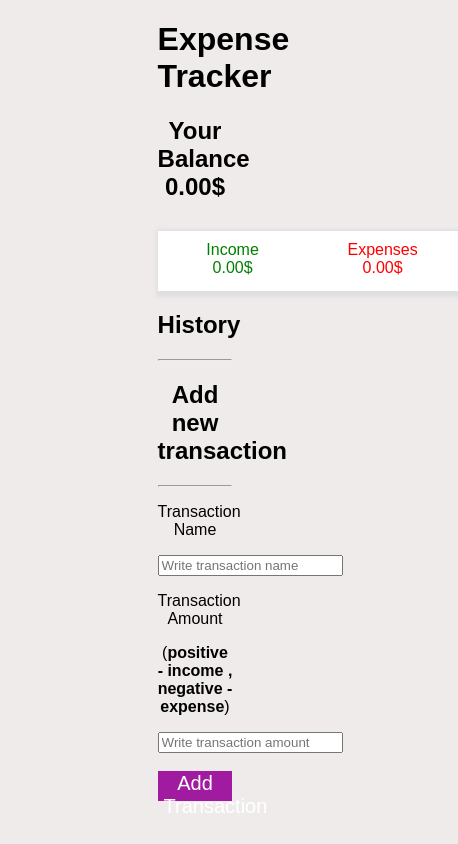
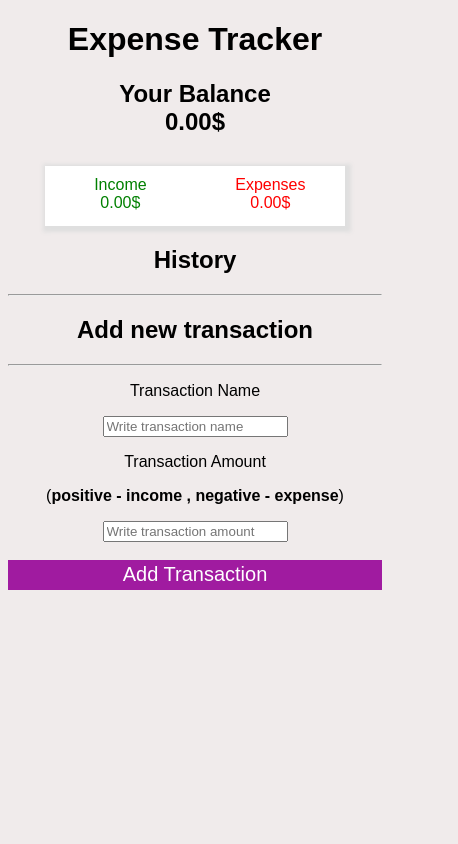
Before and after one commit to suadpllana/expense-tracker, a React (Vite) app: page / in a window 390 px wide. Shown: the whole page, 458 px wide, since content can reach past the window. Built offline with nearby package versions, Linux system fonts and the light colour scheme.

Commit message:
first commit

```diff
--- a/src/index.css
+++ b/src/index.css
@@ -90,3 +90,29 @@ margin-right: 10px;
   font-size: 20px;
   border: none;
 }
+@media (max-width: 767px) {
+  .container{
+   margin-left: 0;
+    width: 100%;
+  }
+  .budget{
+    margin-left: 10%;
+  }
+  .expenseTracker .transaction{
+    width: 80%;
+    margin-left: 15%;
+  }
+}
+@media (min-width: 768px) and (max-width: 1217px) {
+  .container{
+   margin-left: 20%;
+    width: 60%;
+  }
+  .budget{
+    margin-left: 20%;
+  }
+  .expenseTracker .transaction{
+    width: 80%;
+    margin-left: 15%;
+  }
+}
```
